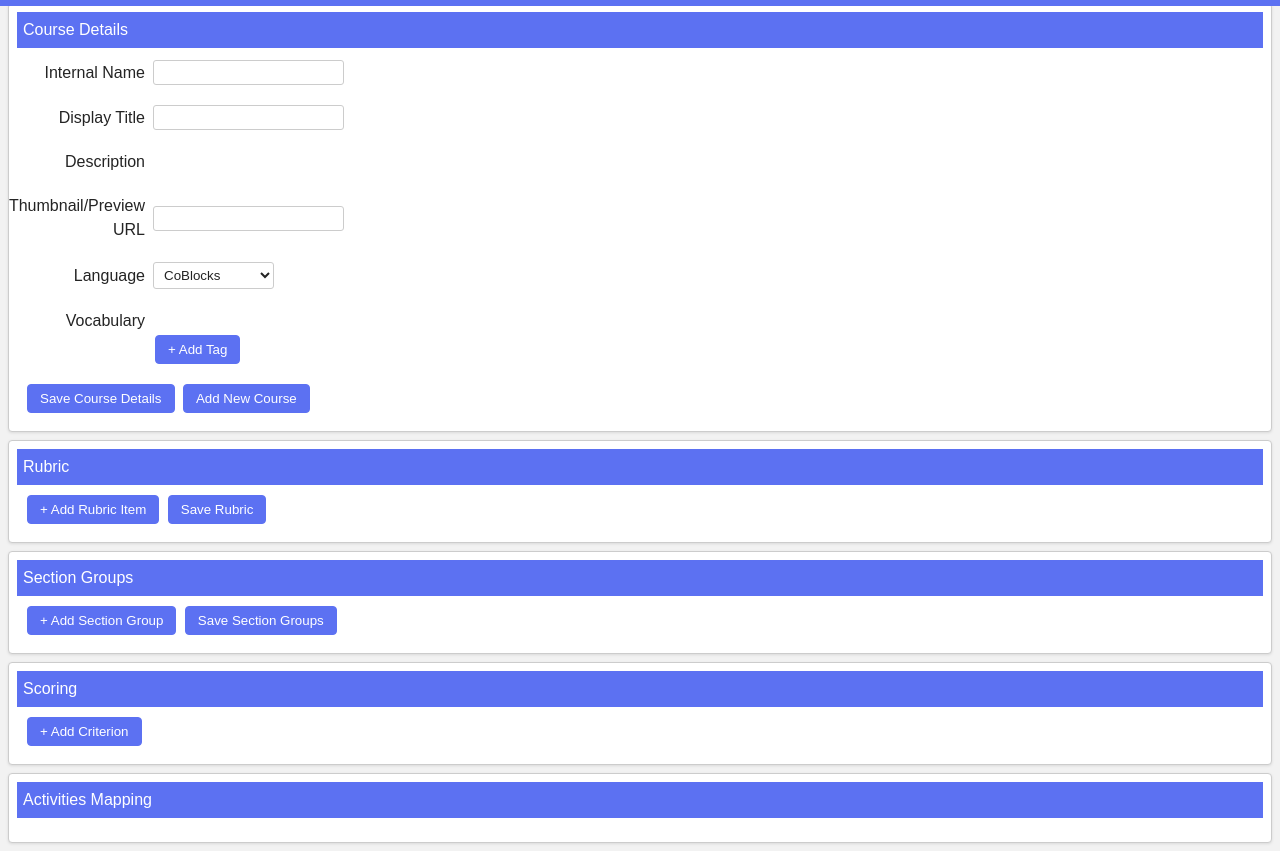
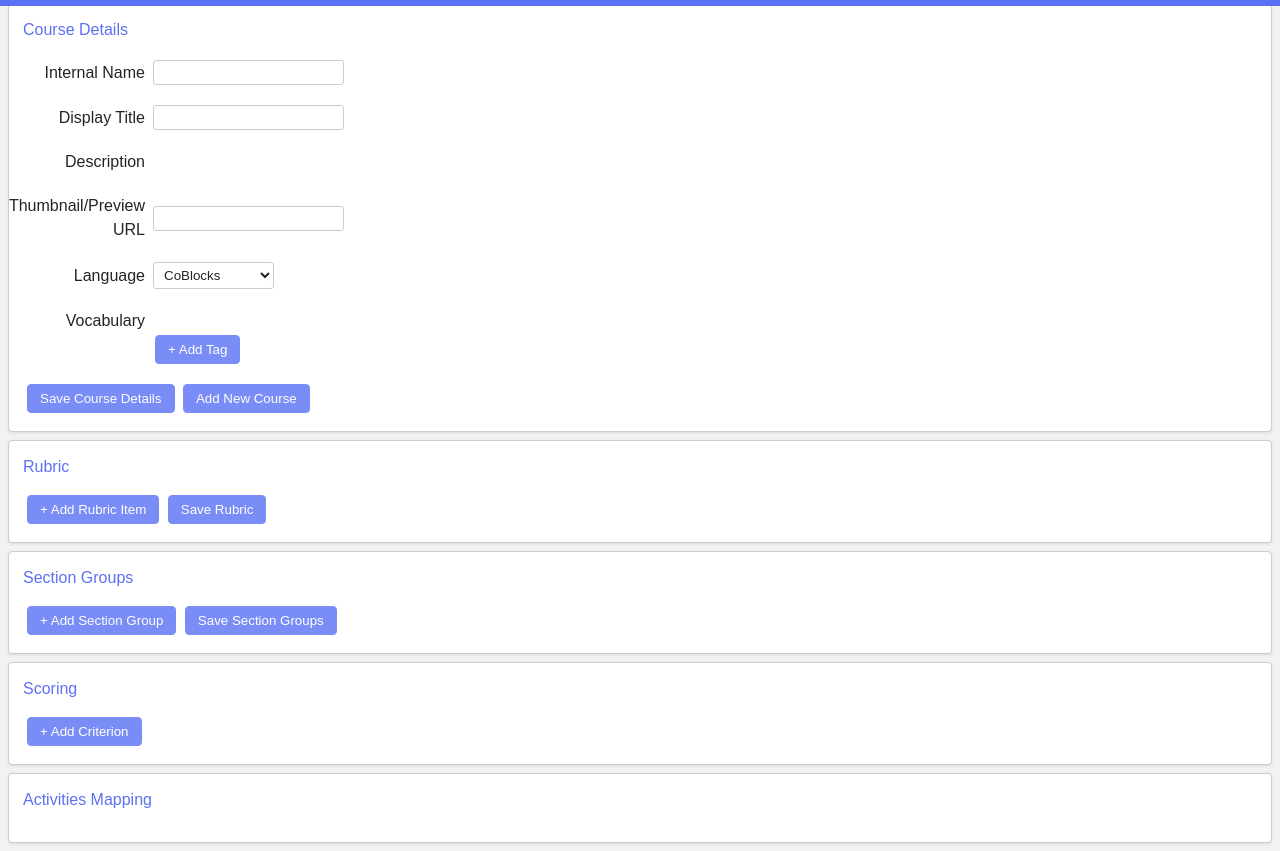
Before and after one commit to hannah-faith/curriculum-builder, a plain HTML site: page index.html in a window 1280 px wide. Shown: the part 45-896 px from the top of the page. Drawn offline with Linux system fonts and the light colour scheme.

Commit message:
Update header styling

```diff
--- a/style.css
+++ b/style.css
@@ -1,6 +1,7 @@
 /* Hello World Brand Palette */
 :root {
   --hw-primary: #5C71F2;
+  --hw-primary-light: #7A8DF7;
   --hw-teal:    #66D8E1;
   --hw-purple:  #B0B0F9;
   --hw-black:   #242424;
@@ -87,9 +88,9 @@ body {
 button {
   padding: 6px 12px;
   margin: 2px;
-  border: 1px solid var(--hw-primary);
+  border: 1px solid var(--hw-primary-light);
   border-radius: 4px;
-  background-color: var(--hw-primary);
+  background-color: var(--hw-primary-light);
   color: var(--hw-white);
   cursor: pointer;
   transition: background-color 0.2s, border-color 0.2s;
@@ -108,8 +109,8 @@ button:disabled {
 
 /* Card headers with brand color */
 .card-header {
-  background-color: var(--hw-primary);
-  color: var(--hw-white);
+  /* background-color: var(--hw-primary); */
+  color: var(--hw-primary);
   padding: 6px;
 }
 
```
Also changed, not shown: 1 other file.
